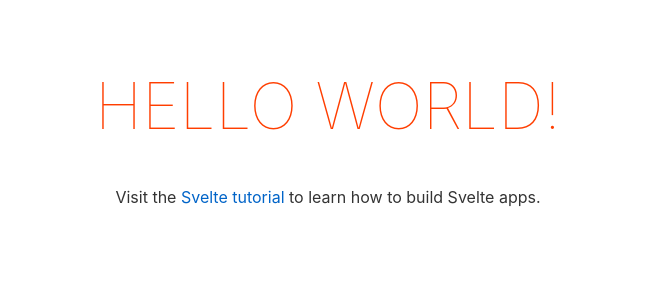
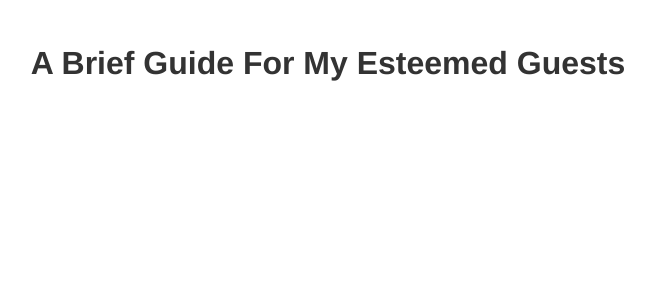
Before and after one commit to o68x/bnb-ruechappe, a Svelte app: page / in a window 1280 px wide. Shown: the top 300 px of the page, without its empty margins (312-967 px from the left). Built offline with nearby package versions, Linux system fonts and the light colour scheme.

Commit message:
First changes: add a banner component

```diff
--- a/package.json
+++ b/package.json
@@ -1,6 +1,7 @@
 {
-  "name": "svelte-app",
-  "version": "1.0.0",
+  "name": "bnb-ruechappe",
+  "version": "0.0.1",
+  "license": "UNLICENSED",
   "scripts": {
     "build": "rollup -c",
     "dev": "rollup -c -w",
--- a/public/global.css
+++ b/public/global.css
@@ -9,7 +9,7 @@ body {
 	margin: 0;
 	padding: 8px;
 	box-sizing: border-box;
-	font-family: -apple-system, BlinkMacSystemFont, "Segoe UI", Roboto, Oxygen-Sans, Ubuntu, Cantarell, "Helvetica Neue", sans-serif;
+	font-family: Oxygen-Sans, Ubuntu, Cantarell, "Helvetica Neue", sans-serif;
 }
 
 a {
--- a/public/index.html
+++ b/public/index.html
@@ -4,7 +4,7 @@
 	<meta charset='utf-8'>
 	<meta name='viewport' content='width=device-width,initial-scale=1'>
 
-	<title>Svelte app</title>
+	<title>Little Airbnb guide for &lt;HERE&gt;</title>
 
 	<link rel='icon' type='image/png' href='/favicon.png'>
 	<link rel='stylesheet' href='/global.css'>
--- a/src/App.svelte
+++ b/src/App.svelte
@@ -1,10 +1,13 @@
 <script>
+	import Banner from "./banner.svelte"
 	export let name;
 </script>
 
 <main>
-	<h1>Hello {name}!</h1>
-	<p>Visit the <a href="https://svelte.dev/tutorial">Svelte tutorial</a> to learn how to build Svelte apps.</p>
+	<Banner />
+	<div class="cards">
+		<!-- TODO:  -->
+	</div>
 </main>
 
 <style>
--- /dev/null
+++ b/src/banner.svelte
@@ -0,0 +1 @@
+<h1>A Brief Guide For My Esteemed Guests</h1>
```
Also changed, not shown: 2 other files (tests, documents, lock files or other folders).
